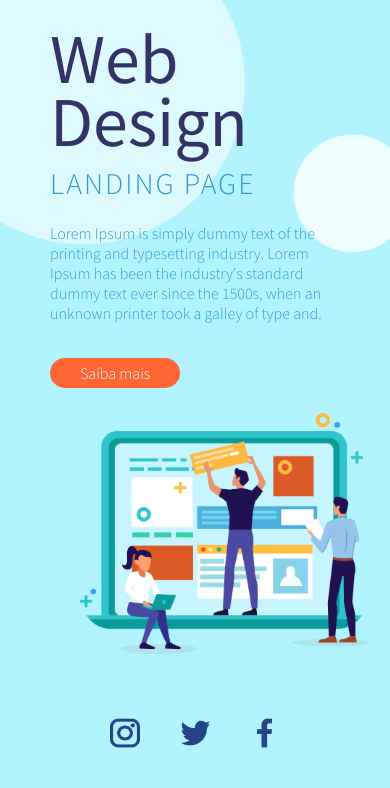
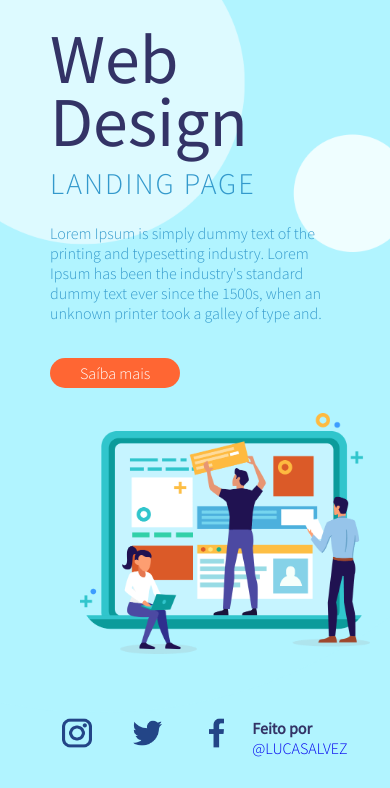
Before and after one commit to Stack-Fire/Criando-o-primeiro-site, a plain HTML site: page index.html in a window 390 px wide. Shown: the part 420-1208 px from the top of the page. Drawn offline with Linux system fonts and the light colour scheme.

Commit message:
finish web responsive

```diff
--- a/assets/css/header.css
+++ b/assets/css/header.css
@@ -13,3 +13,8 @@ header nav ul li a {
   margin: 0 15px;
   color: #3399cc;
 }
+
+.lucas {
+  color: #000000;
+  font-weight: 600;
+}
--- a/assets/css/main.css
+++ b/assets/css/main.css
@@ -33,3 +33,8 @@
 .sobre-web-design figcaption img {
   width: 700px;
 }
+
+.lucas {
+  color: #333366;
+
+}
--- a/index.html
+++ b/index.html
@@ -57,9 +57,10 @@
     <footer class="container">
       <!-- início redes sociais -->
       <ul class="row">
-        <li><a href="#"><img src="assets/img/logo-insta.png" alt="logo-insta"></a></li>
-        <li><a href="#"><img src="assets/img/logo-twitter.png" alt="logo-twitter"></a></li>
-        <li><a href="#"><img src="assets/img/logo-facebook.png" alt=""></a></li>
+        <li><a href="https://www.instagram.com/lucasalvez0/" target="_blank"><img src="assets/img/logo-insta.png" alt="logo-insta"></a></li>
+        <li><a href="https://twitter.com/LUCASAL16164294" target="_blank"><img src="assets/img/logo-twitter.png" alt="logo-twitter"></a></li>
+        <li><a href="https://web.facebook.com/profile.php?id=100009442125482" target="_blank"><img src="assets/img/logo-facebook.png" alt=""></a></li>
+        <p class="lucas">Feito por <a href="https://www.instagram.com/lucasalvez0/" target="_blank">@LUCASALVEZ</a></p>
       </ul>
       <!-- fim redes sociais -->
     </footer>
```
